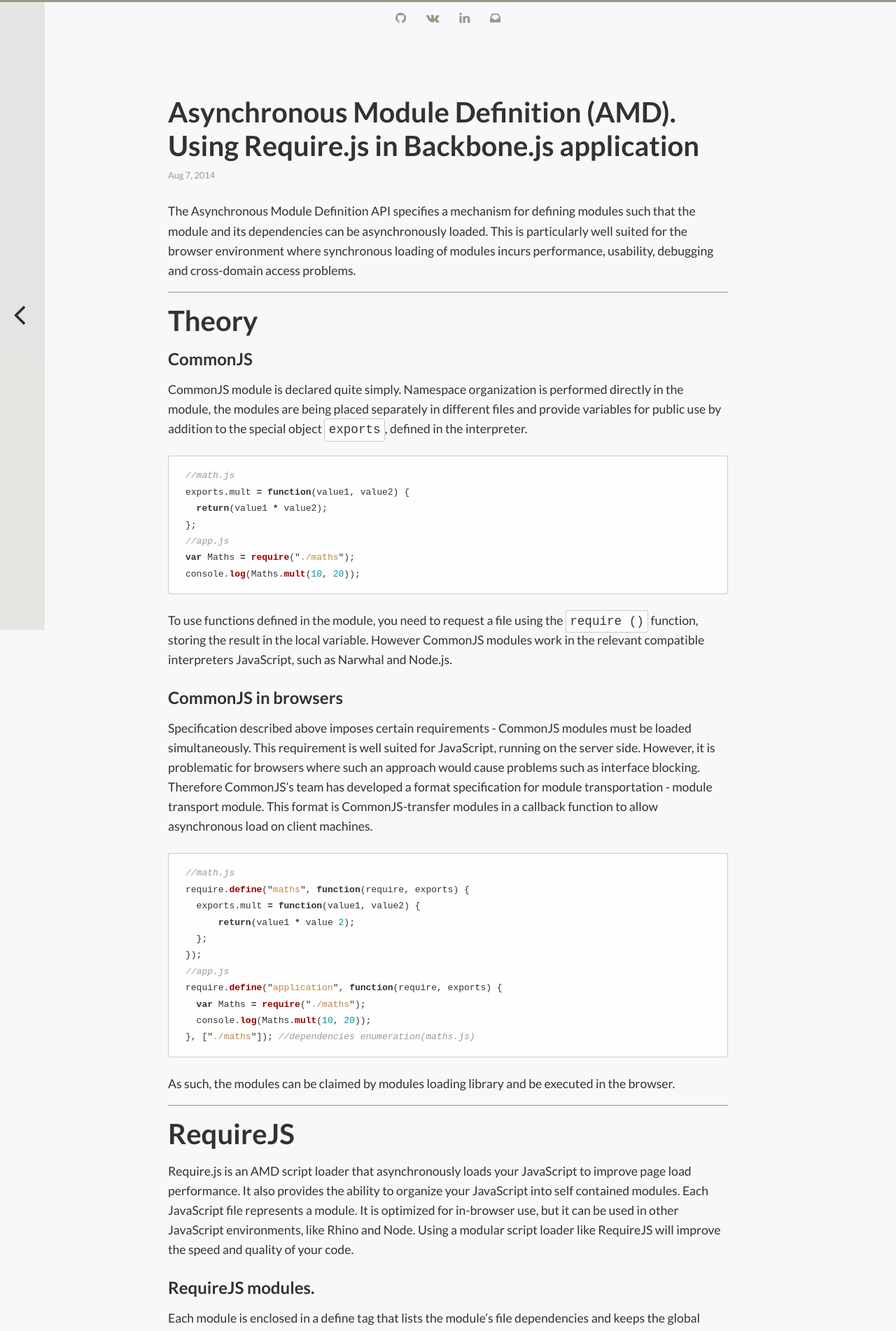
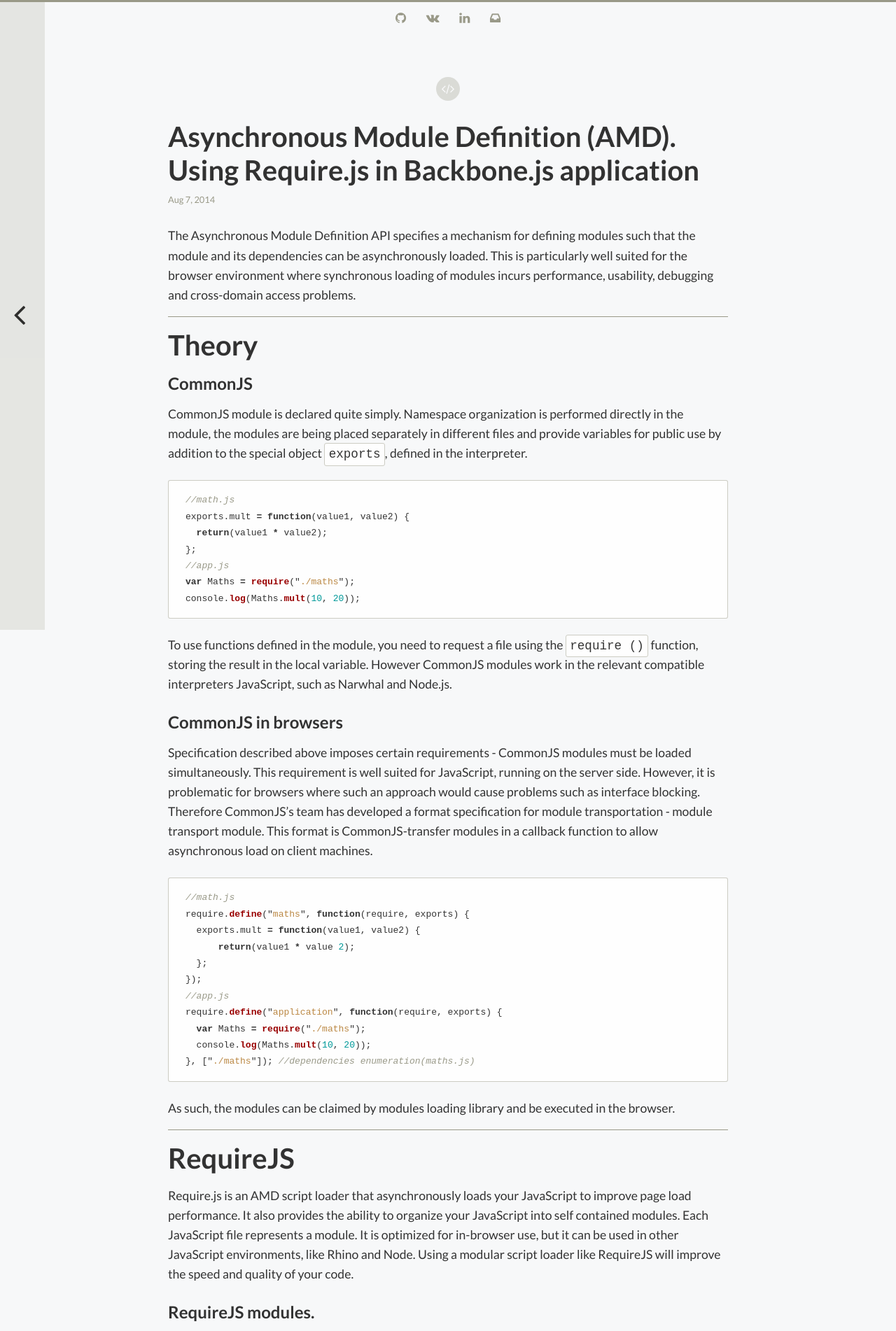
Before and after one commit to maratfakhreev/maratfakhreev.github.io, a Jekyll site: the page built from _posts/2014-08-07-amd.markdown, in a window 1280 px wide. Shown: the top 1902 px of the page at 70% size. Built offline with Jekyll 4.4.1, drawn with Linux system fonts in a browser that asks for light colours; nearby versions of some CDN libraries; Markdown is read by kramdown in place of the engine named in the settings.

Commit message:
Fix responsive markup. Added post-type icon to post page

```diff
--- a/_layouts/post.html
+++ b/_layouts/post.html
@@ -1,14 +1,13 @@
 ---
 layout: default
 ---
-
 <a href="/" class="back-link">
   <i class="fa fa-angle-left back-link-arrow"></i>
 </a>
 
 <article class="post">
-
   <header class="post-header">
+    <i class="fa fa-{{ page.type }} post-icon"></i>
     <h1 class="post-title" itemprop="name headline">{{ page.title }}</h1>
     <p class="post-meta">
       <time datetime="{{ page.date | date_to_xmlschema }}">
--- a/_sass/core/_ui.scss
+++ b/_sass/core/_ui.scss
@@ -48,19 +48,28 @@
     font-size: 1.1rem;
   }
 
-  @media (max-width: $screen-s) {
+  @media (max-width: $screen-m) {
     width: 200px;
 
     a {
       font-size: 1.2rem;
     }
   }
+}
 
-  @media (min-width: $screen-s) and (max-width: $screen-m) {
-    width: 220px;
+.post-icon {
+  background-color: $second-color;
+  width: 30px;
+  height: 30px;
+  border-radius: 50%;
+  line-height: 28px;
+  text-align: center;
+  color: #fff;
+  transition: all .3s ease;
+  font-size: 1rem;
 
-    a {
-      font-size: 1.3rem;
-    }
+  &:hover {
+    transform: scale(1.2, 1.2);
+    transition: all .3s ease;
   }
 }
--- a/_sass/modules/_home.scss
+++ b/_sass/modules/_home.scss
@@ -57,17 +57,9 @@
   }
 
   .post-icon {
-    background-color: $second-color;
-    width: 30px;
-    height: 30px;
     position: absolute;
     top: 20px;
     left: 5px;
-    border-radius: 50%;
-    line-height: 30px;
-    text-align: center;
-    color: #fff;
-    transition: all .3s ease;
   }
 
   a:hover {
--- a/_sass/modules/_post.scss
+++ b/_sass/modules/_post.scss
@@ -1,6 +1,23 @@
 .post {
-  padding: 70px 0;
+  padding: 105px 0;
   max-width: 800px;
+  position: relative;
+
+  .post-icon {
+    opacity: 0.3;
+    position: absolute;
+    left: 50%;
+    top: 60px;
+    width: 34px;
+    height: 34px;
+    margin-left: -17px;
+    line-height: 34px;
+    font-size: 1.1rem;
+
+    &:hover {
+      opacity: 1;
+    }
+  }
 
   .post-meta {
     padding: 0;
```
